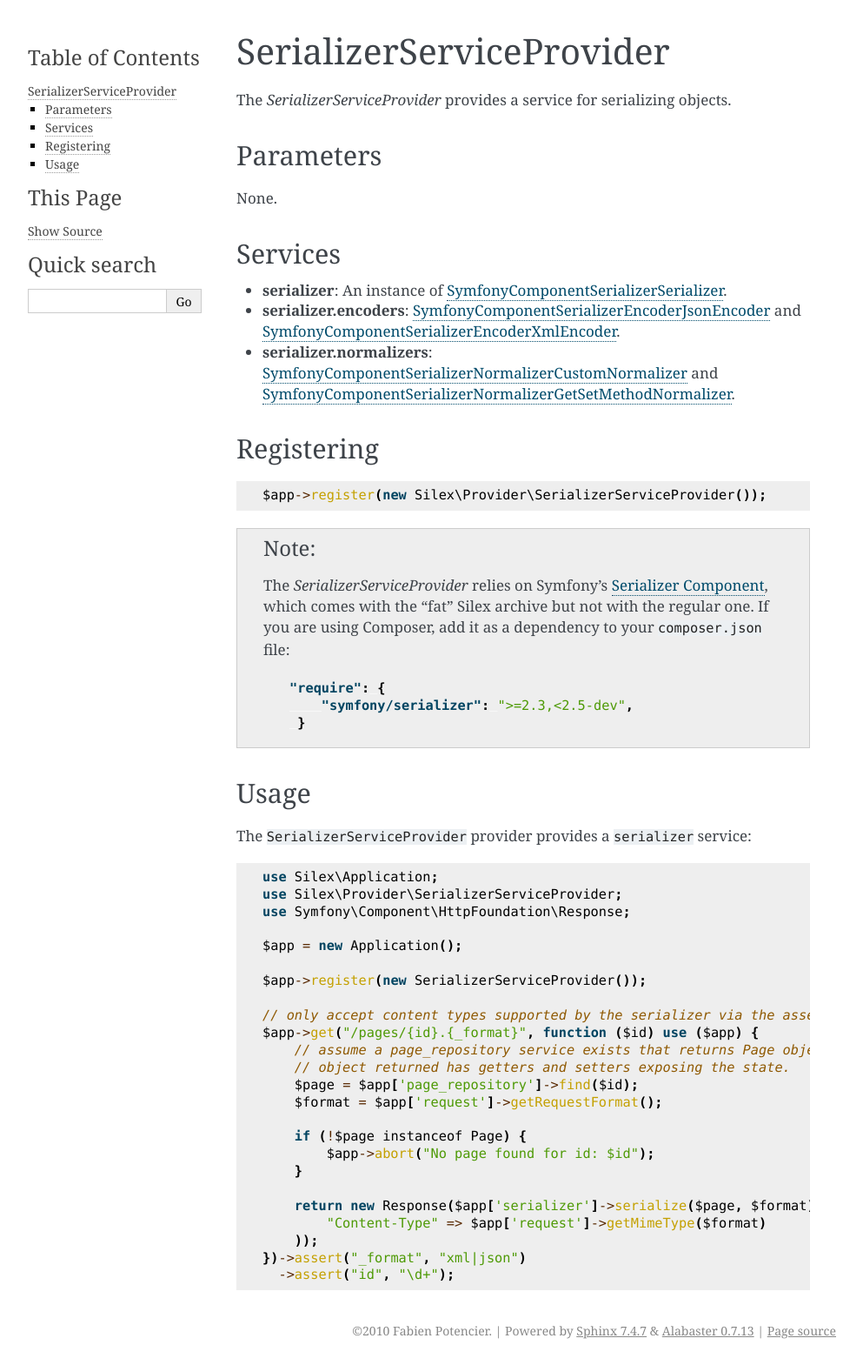
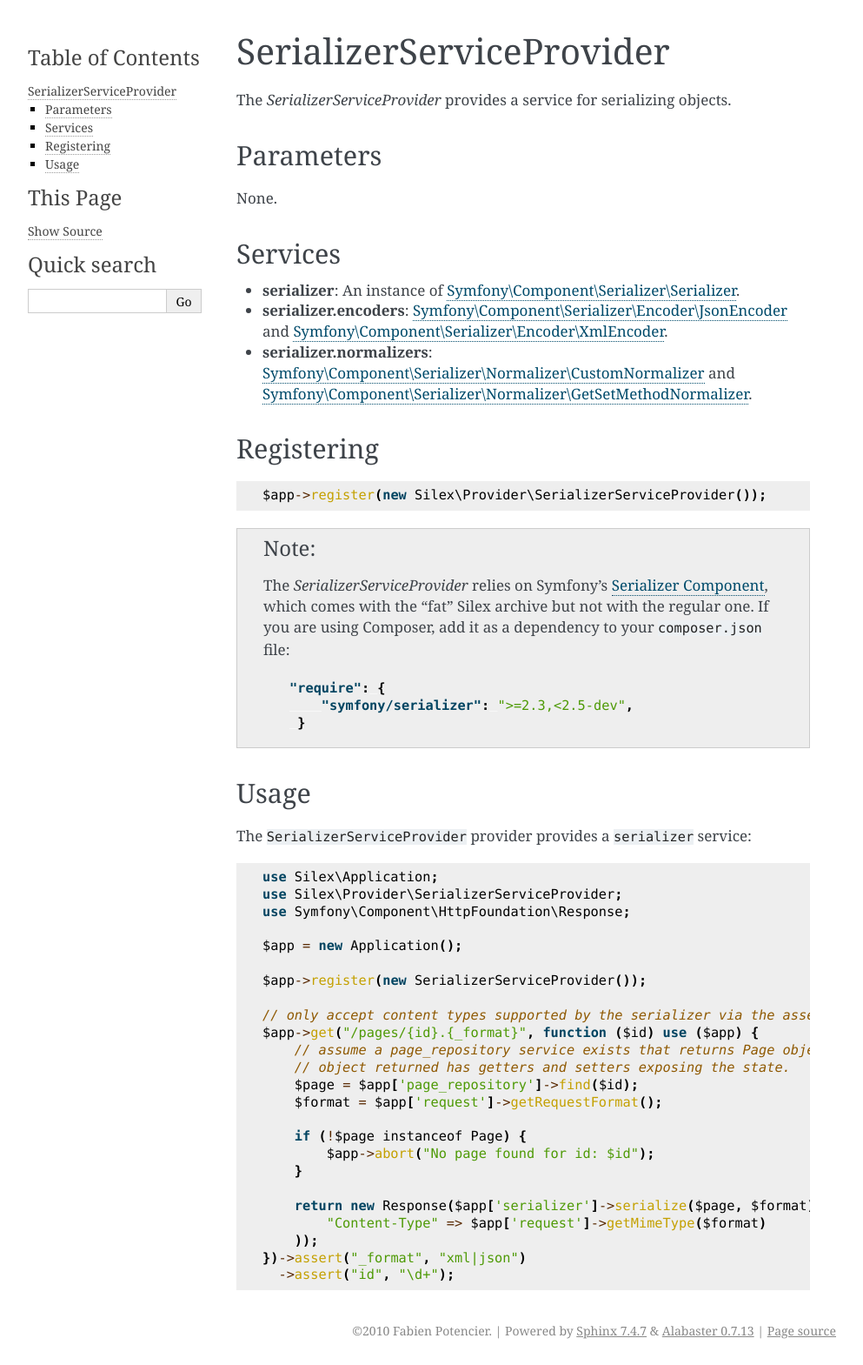
Before and after one commit to silexphp/Silex, a Sphinx documentation site: the page built from doc/providers/serializer.rst, in a window 1280 px wide. Shown: the whole page at 87% size, without its empty margins (148-1141 px from the left). Built offline with Sphinx 7.4.7, drawn with Linux system fonts in a browser that asks for light colours; pages that are not in the unit, such as notebooks, are missing from menus.

Commit message:
Update serializer.rst

```diff
--- a/doc/providers/serializer.rst
+++ b/doc/providers/serializer.rst
@@ -11,17 +11,17 @@
 Services
 --------
 
-* **serializer**: An instance of `Symfony\Component\Serializer\Serializer
+* **serializer**: An instance of `Symfony\\Component\\Serializer\\Serializer
   <http://api.symfony.com/master/Symfony/Component/Serializer/Serializer.html>`_.
 
-* **serializer.encoders**: `Symfony\Component\Serializer\Encoder\JsonEncoder
+* **serializer.encoders**: `Symfony\\Component\\Serializer\\Encoder\\JsonEncoder
   <http://api.symfony.com/master/Symfony/Component/Serializer/Encoder/JsonEncoder.html>`_
-  and `Symfony\Component\Serializer\Encoder\XmlEncoder
+  and `Symfony\\Component\\Serializer\\Encoder\\XmlEncoder
   <http://api.symfony.com/master/Symfony/Component/Serializer/Encoder/XmlEncoder.html>`_.
 
-* **serializer.normalizers**: `Symfony\Component\Serializer\Normalizer\CustomNormalizer
+* **serializer.normalizers**: `Symfony\\Component\\Serializer\\Normalizer\\CustomNormalizer
   <http://api.symfony.com/master/Symfony/Component/Serializer/Normalizer/CustomNormalizer.html>`_
-  and `Symfony\Component\Serializer\Normalizer\GetSetMethodNormalizer
+  and `Symfony\\Component\\Serializer\\Normalizer\\GetSetMethodNormalizer
   <http://api.symfony.com/master/Symfony/Component/Serializer/Normalizer/GetSetMethodNormalizer.html>`_.
 
 Registering
```
